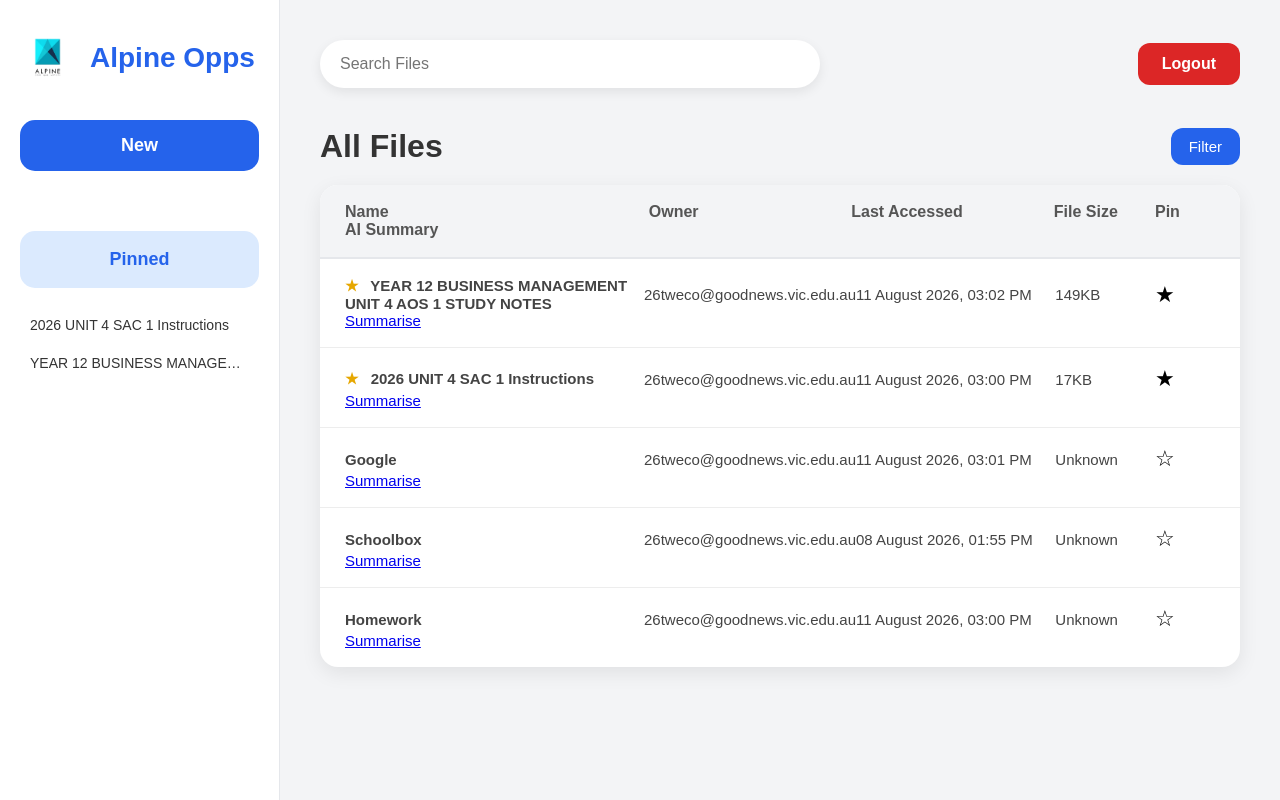
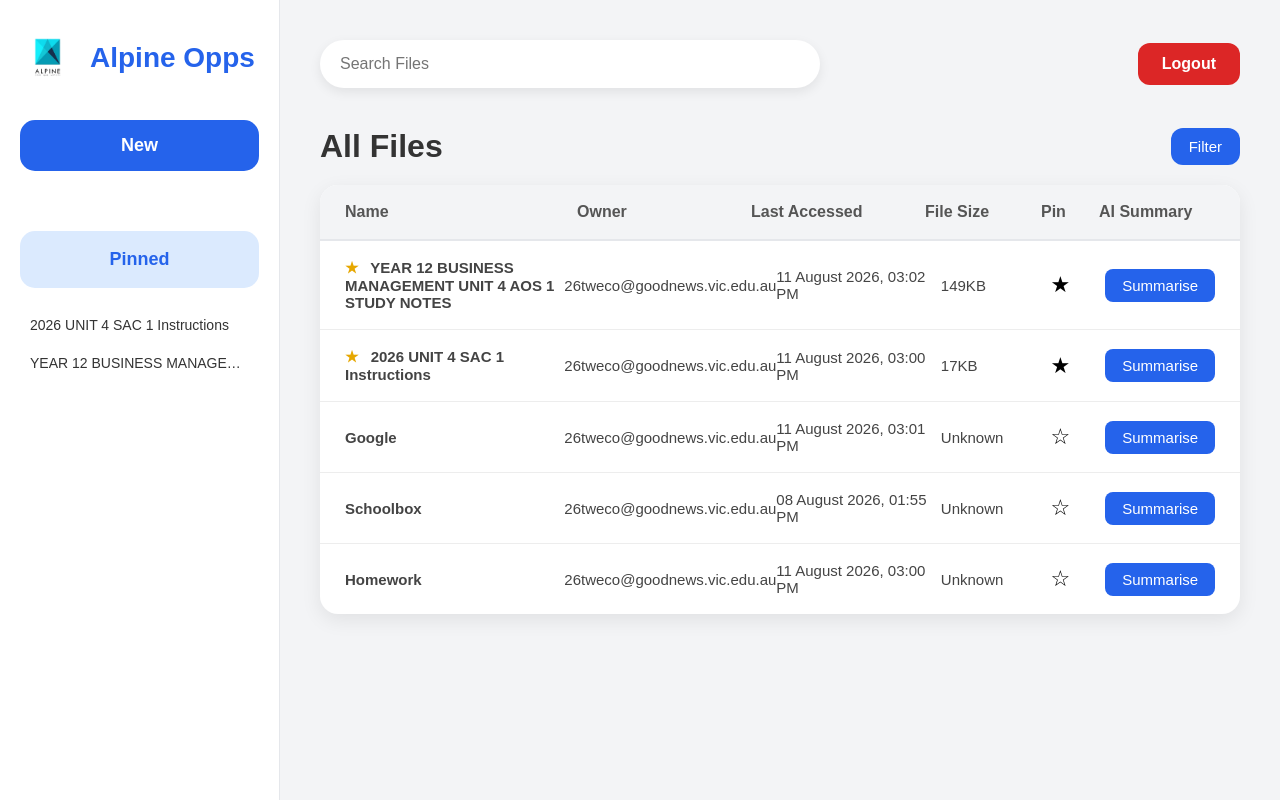
Before and after one commit to CopperRE/Alpine_Opps, a Flask app: page /dashboard in a window 1280 px wide. Run offline with Flask 3, Linux system fonts and the light colour scheme; a user stored in the database is signed in; data comes from the database, SQL or seed files in the repository.

Commit message:
Add AI summary button and template: implement AI summary button in dashboard CSS and create summary HTML template (Summary non-functional)

```diff
--- a/static/css/dashboard.css
+++ b/static/css/dashboard.css
@@ -522,11 +522,12 @@ Pin Button
     display:grid;
 
     grid-template-columns:
-        3fr
         2fr
-        2fr
+        1.5fr
+        1.5fr
         1fr
-        60px;
+        0.5fr
+        1fr;
 
     background:#f3f4f6;
 
@@ -544,11 +545,12 @@ Pin Button
     display:grid;
 
     grid-template-columns:
-        3fr
         2fr
-        2fr
+        1.5fr
+        1.5fr
         1fr
-        60px;
+        0.5fr
+        1fr;
 
     padding:18px 25px;
 
@@ -784,3 +786,20 @@ FILTER
 .filter-option:hover {
     background: #f3f4f6;
 }
+
+/* ==========================================
+   AI SUMMARY BUTTON
+========================================== */
+
+.ai-summary-btn {
+    text-decoration: none;
+    text-align: center;
+    padding: 8px 12px;
+    border-radius: 8px;
+    background: #2563eb;
+    color: white;
+}
+
+.ai-summary-btn:hover {
+    background: #1d4ed8;
+}
```
Also changed, not shown: templates/summary.html (+42 -0 lines).
